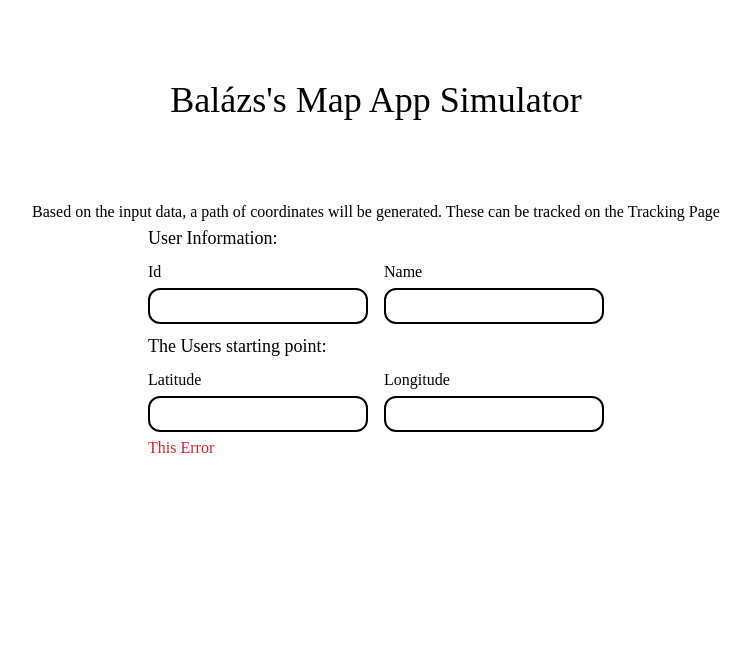
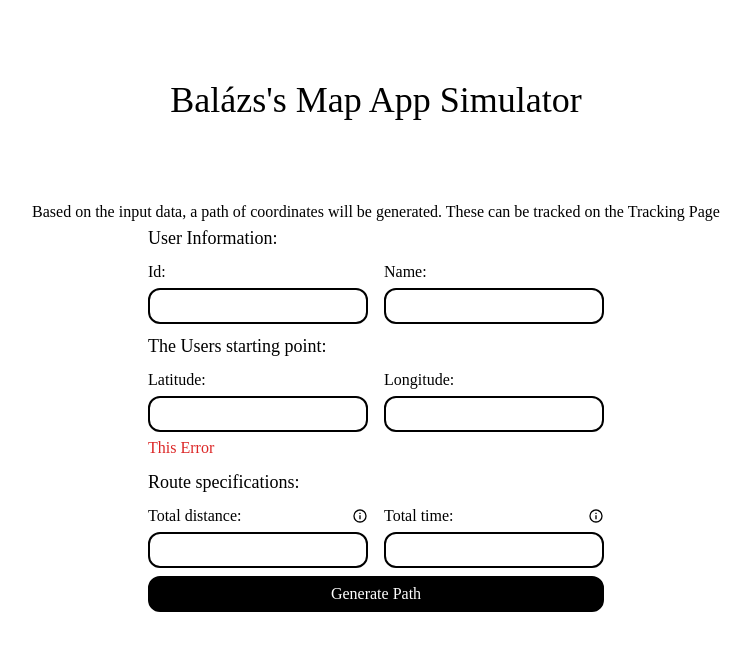
Before and after one commit to Barabasbalazs/map-frontend, a Vue app: page /simulator in a window 1280 px wide. Shown: the top 650 px of the page, without its empty margins (264-1014 px from the left). Built offline with nearby package versions, Linux system fonts and the light colour scheme.

Commit message:
basebutto styling and tooltip component created

```diff
--- a/src/components/inputs/BaseButton.vue
+++ b/src/components/inputs/BaseButton.vue
@@ -0,0 +1,5 @@
+<template>
+    <button class="border-2 border-black rounded-xl px-2 py-1 bg-black text-white">
+        <slot/>
+    </button>
+</template>
--- a/src/components/inputs/BaseInput.vue
+++ b/src/components/inputs/BaseInput.vue
@@ -1,20 +1,26 @@
 <template>
   <div class="flex flex-col gap-1">
-    <p>{{ label }}</p>
+    <div class="flex justify-between items-center">
+      <p class="whitespace-nowrap">{{ label }}:</p>
+      <ToolTip v-if="tooltip" :text="tooltip"/>
+    </div>
     <input
       :type="type"
       class="border-2 border-black rounded-xl px-2 py-1 focus:border-black w-full"
     />
-    <p v-if="error" class="text-red-600">{{ error }}</p>
+    <p v-if="error" class="text-red-600 whitespace-nowrap">{{ error }}</p>
   </div>
 </template>
 
 <script setup lang="ts">
-const props = withDefaults(
+import ToolTip from "./ToolTip.vue";
+
+withDefaults(
   defineProps<{
     type?: string;
     label: string;
     error?: string;
+    tooltip?: string;
   }>(),
   {
     type: "text",
--- /dev/null
+++ b/src/components/inputs/ToolTip.vue
@@ -0,0 +1,21 @@
+<template>
+  <div class="relative cursor-pointer" @mouseover="isOpen = true" @mouseleave="isOpen = false">
+    <img :src="informationOutline" alt="informationOutline" />
+    <div
+      v-if="isOpen"
+      class="absolute top-4 left-0 bg-white border border-black rounded-lg p-2">
+      <p class="text-sm font-extralight">{{ text  }}</p>
+    </div>
+  </div>
+</template>
+
+<script setup lang="ts">
+import informationOutline from "../../assets/icons/information-outline.svg";
+import { ref } from "vue";
+
+defineProps<{
+  text: string;
+}>();
+
+const isOpen = ref(false);
+</script>
--- a/src/components/simulator/SimulationInput.vue
+++ b/src/components/simulator/SimulationInput.vue
@@ -1,5 +1,5 @@
 <template>
-  <form class="flex flex-col gap-2">
+  <div class="flex flex-col gap-2">
     <div class="flex flex-col gap-2">
       <h2 class="text-lg">User Information:</h2>
       <div class="flex gap-4">
@@ -11,10 +11,17 @@
         <BaseInput label="Latitude" type="number" error="This Error" />
         <BaseInput label="Longitude" type="number"/>
       </div>
+      <h2 class="text-lg">Route specifications:</h2>
+      <div class="flex gap-4">
+        <BaseInput label="Total distance" type="number" tooltip="Meters" />
+        <BaseInput label="Total time" type="number" tooltip="Minutes" />
+      </div>
+      <BaseButton @click="console.log('clicked')">Generate Path</BaseButton>
     </div>
-  </form>
+  </div>
 </template>
 
 <script setup lang="ts">
 import BaseInput from "../inputs/BaseInput.vue";
+import BaseButton from "../inputs/BaseButton.vue";
 </script>
--- a/src/pages/LandingPage.vue
+++ b/src/pages/LandingPage.vue
@@ -3,7 +3,7 @@
     <div class="flex justify-center items-center h-1/3">
       <h1 class="text-4xl text-center">Balázs's Map App</h1>
     </div>
-    <div class="flex flex-col items-center h-full w-full gap-2">
+    <div class="flex flex-col items-center h-full w-full gap-2 px-5 md:px-0">
       <a href="/tracking" class="flex items-center gap-4">
         <div class="flex items-center justify-center pr-2">
           <img class="w-8 h-8" :src="crossHairGps" alt="crossHairGps" />
--- a/src/pages/SimulatorPage.vue
+++ b/src/pages/SimulatorPage.vue
@@ -3,7 +3,7 @@
     <div class="flex justify-center items-center h-1/3">
       <h1 class="text-4xl text-center">Balázs's Map App Simulator</h1>
     </div>
-    <div class="flex flex-col items-center h-full w-full">
+    <div class="flex flex-col items-center h-full w-full px-5 md:px-0">
       <p>
         Based on the input data, a path of coordinates will be generated. These
         can be tracked on the Tracking Page
```
Also changed, not shown: src/assets/icons/information-outline.svg (added).
